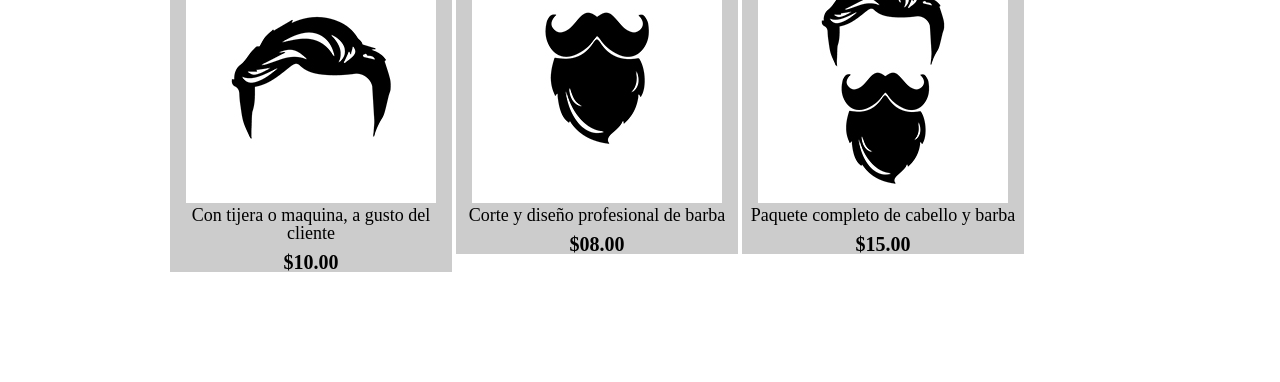
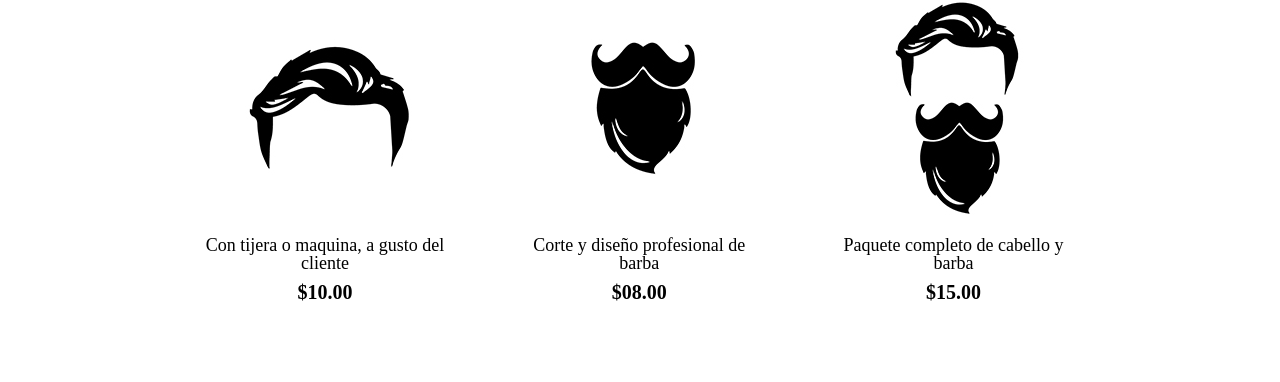
Before and after one commit to Juani2409/One-html-css, a plain HTML site: page productos.html in a window 1280 px wide. Shown: the part 420-802 px from the top of the page. Drawn offline with Linux system fonts and the light colour scheme.

Commit message:
Se tocaron los estilos de las cards para que tengan mismo tamaño

```diff
--- a/productos.css
+++ b/productos.css
@@ -40,7 +40,9 @@ padding:50px;
     text-align: center;
     width: 30%;
     vertical-align: top;
-    background: #cccccc;
+    margin: 0 1.5%;
+    padding: 30px 20px;
+    box-sizing: border-box;
 }
 
 .productos h2{
```
